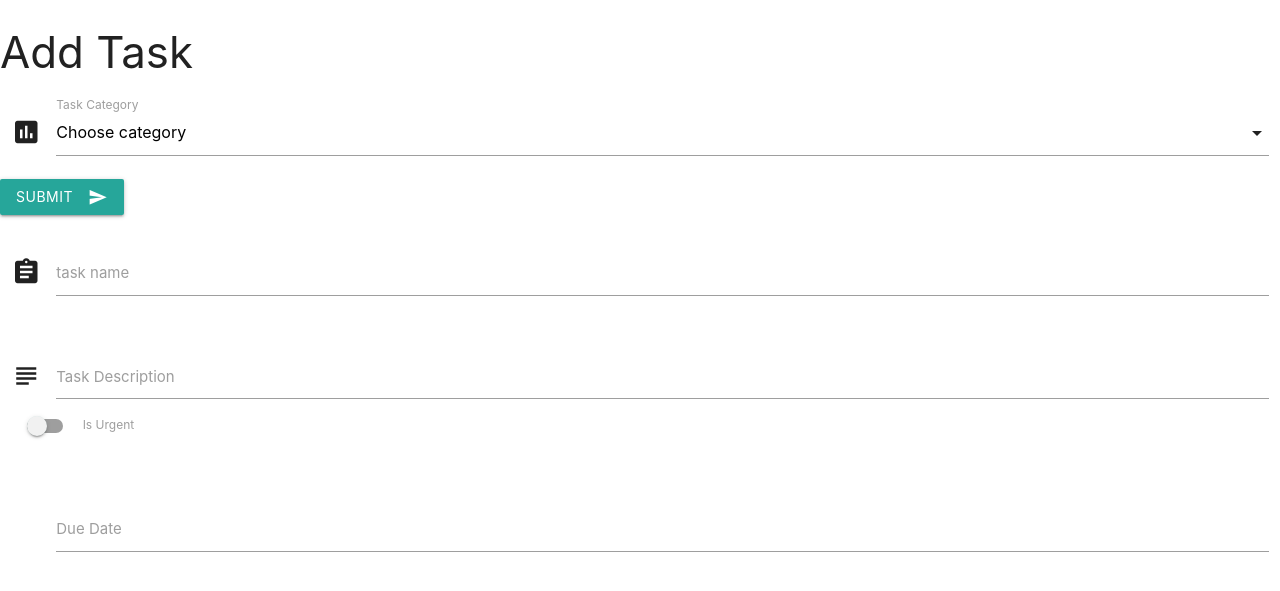
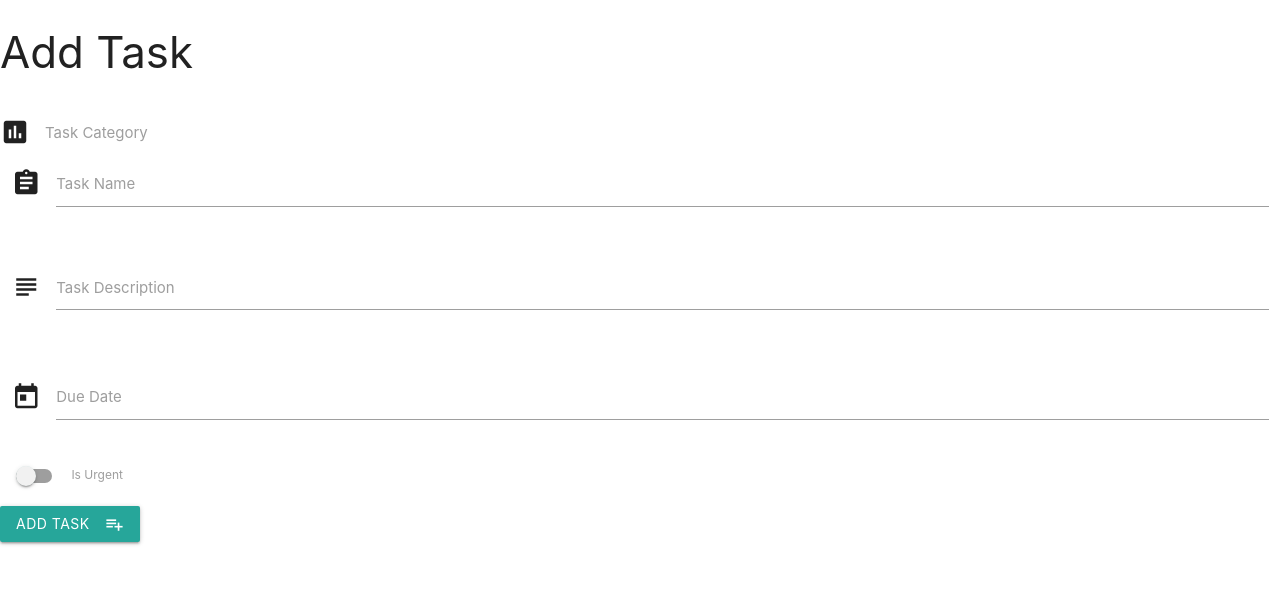
Before and after one commit to plyn85/new_task_app, a Flask app: page /add_task in a window 1280 px wide. Shown: the top 591 px of the page. Run offline with Flask 2, Linux system fonts and the light colour scheme; data that the repository does not hold is empty; some libraries are stand-ins or nearby versions.

Commit message:
changes to add task section

```diff
--- a/app.py
+++ b/app.py
@@ -1,10 +1,10 @@
+from bson.objectid import ObjectId
+from flask_pymongo import PyMongo
+from flask import Flask, render_template, redirect, request, url_for
 import os
 from os import path
 if path.exists("env.py"):
-  import env
-from flask import Flask, render_template, redirect, request, url_for
-from flask_pymongo import PyMongo
-from bson.objectid import ObjectId
+    import env
 
 app = Flask(__name__)
 
@@ -14,18 +14,27 @@ app.config["MONGO_URI"] = os.environ.get('MONGO_URI')
 
 mongo = PyMongo(app)
 
+
 @app.route('/')
 def index():
   return redirect(url_for("add_task"))
 @app.route('/get_tasks')
 def get_tasks():
-    return render_template("tasks.html", tasks=mongo.db.tasks.find())
+    return render_template("tasks.html",
+                           tasks=mongo.db.tasks.find())
 
 
 @app.route('/add_task')
 def add_task():
-    return render_template('addtask.html', categories=mongo.db.categories.find())
+    return render_template('addtask.html',
+                           categories=mongo.db.categories.find())
 
+
+@app.route('/insert_task', methods=['POST'])
+def insert_task():
+    tasks = mongo.db.tasks
+    tasks.insert_one(request.form.to_dict())
+    return redirect(url_for('get_tasks'))
 
 
 if __name__ == '__main__':
--- a/templates/addtask.html
+++ b/templates/addtask.html
@@ -1,57 +1,60 @@
 {% extends 'base.html' %} {% block content %}
-
 <h3>Add Task</h3>
 <div class="row">
-  <form class="col s12">
+  <form action="{{ url_for('insert_task') }}" method="POST" class="col s12">
+    <div class="row">
       <div class="row">
         <div class="input-field col s12">
           <i class="material-icons prefix">poll</i>
           <select id="category" name="category_name">
-        <option value="" disabled selected>Choose category</option>
-        {%for cat in categories%}
-        <!-- its the value behind the scences is the data that will be submitted to the form not what the user will see -->
+            <option value="" disabled selected>Choose Category</option>
+            {% for cat in categories %}
             <option value="{{cat.category_name}}">{{cat.category_name}}</option>
-        {%endfor%}
+            {% endfor %}
           </select>
           <label>Task Category</label>
         </div>
-    <button class="btn waves-effect waves-light" type="submit" name="action">Submit
-      <i class="material-icons right">send</i>
-    </button>
       </div>
-
-     <div class="row">
       <div class="input-field col s12">
         <i class="material-icons prefix">assignment</i>
-        <input id="task_name" name ="task_name" type="text" class="validate" />
-        <label for="icon_prefix">task name</label>
-
+        <input id="task_name" name="task_name" type="text" />
+        <label for="icon_prefix">Task Name</label>
       </div>
     </div>
-
     <div class="row">
       <div class="input-field col s12">
         <i class="material-icons prefix">subject</i>
-        <textarea id="task_description" name="task_description"   class="materialize-textarea" ></textarea>
-        <!-- Switch -->
+        <textarea
+          name="task_description"
+          id="task_description"
+          class="materialize-textarea"
+        ></textarea>
+        <label for="icon_telephone">Task Description</label>
+      </div>
+    </div>
+    <div class="row">
+      <div class="input-field col s12">
+        <i class="material-icons prefix">today</i>
+        <input id="due_date" name="due_date" type="text" class="datepicker" />
+        <label for="icon_prefix">Due Date</label>
+      </div>
+    </div>
+    <div class="row">
       <div class="switch">
         <label>
-      <input type="checkbox" name="is_urgent" id ="is_urgent">
+          <input id="is_urgent" name="is_urgent" type="checkbox" />
           <span class="lever"></span>
           Is Urgent
         </label>
       </div>
-        <label for="icon_telephone">Task Description</label>
     </div>
+    <div class="row">
+      <button class="btn waves-effect waves-light" type="submit" name="action">
+        Add Task
+        <i class="material-icons right">playlist_add</i>
+      </button>
     </div>
   </form>
 </div>
-<div class="row" id="matfix">
-  <div class="input-field col s12">
-    <i class="material-icons prefix"></i>
-    <input id="due_date" name ="due_date" type="text" class="datepicker" />
-    <label for="icon_prefix">Due Date</label>
-  </div>
-</div>
-</div>
+
 {% endblock %}
```
Also changed, not shown: templates/tasks.html (+10 -8 lines). Lines whose indentation alone changed are shown as unchanged.
